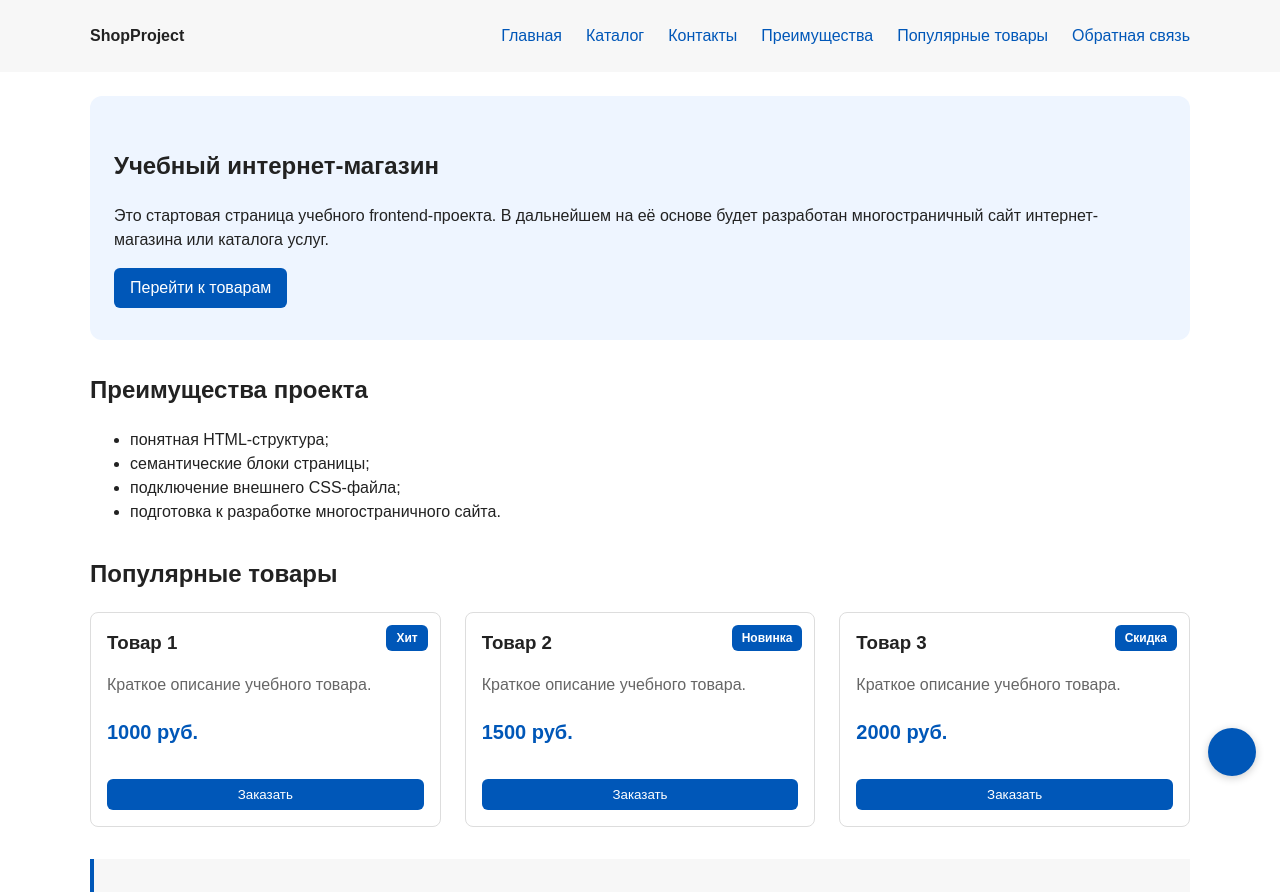
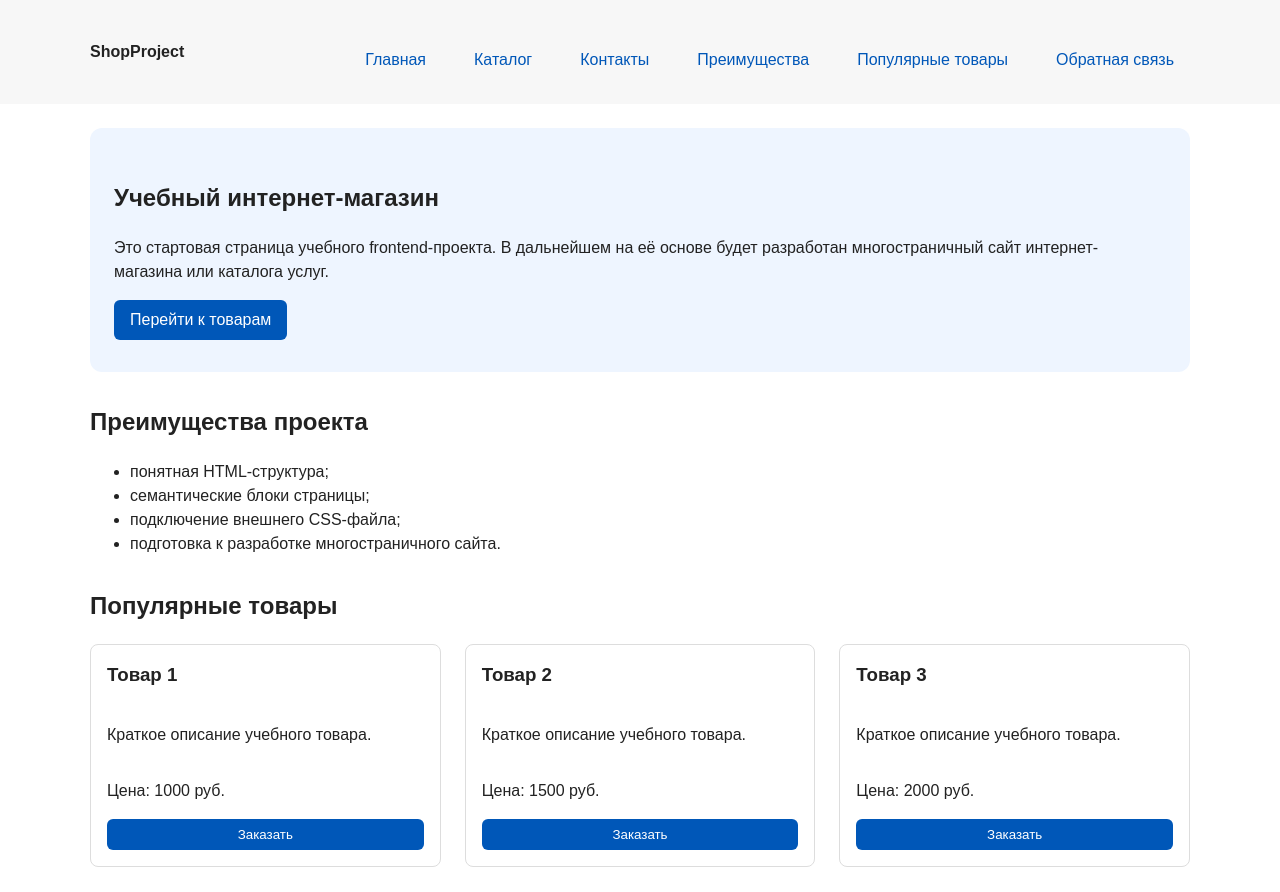
Before and after one commit to enjo1si/FBR, a plain HTML site: page index.html in a window 1280 px wide. Shown: the top 892 px of the page. Drawn offline with Linux system fonts and the light colour scheme.

Commit message:
feat: add flex navigation and grid catalog layout

```diff
--- a/css/style.css
+++ b/css/style.css
@@ -1,4 +1,3 @@
-
 :root {
     /* Основные цвета проекта */
     --color-bg: #ffffff;
@@ -59,6 +58,16 @@
     background-color: var(--color-surface);
 }
 
+/* Плавная прокрутка и якоря (из ПР5) */
+html {
+    scroll-behavior: smooth;
+}
+
+:target {
+    outline: 2px dashed var(--color-primary);
+    outline-offset: 4px;
+}
+
 /* ===============================
    3. Общие элементы интерфейса
    =============================== */
@@ -109,6 +118,8 @@
     display: flex;
     align-items: center;
     justify-content: space-between;
+    flex-wrap: wrap;
+    gap: var(--space-md);
 }
 
 .site-logo {
@@ -118,35 +129,28 @@
 }
 
 /* Шапка на Flexbox */
-.site-header {
-    max-width: var(--container-width);
-    margin: 0 auto;
-    display: flex;
-    align-items: center;
-    justify-content: space-between;
-    flex-wrap: wrap;
-    gap: var(--space-md);
-}
-
 .site-nav__list {
     display: flex;
-    gap: var(--space-lg);
+    flex-wrap: wrap;
+    justify-content: center;
+    align-items: center;
+    gap: var(--space-md);
     padding: 0;
-    margin: 0;
+    margin: var(--space-md) 0 0;
     list-style: none;
 }
 
-.site-nav__list li {
-    margin-bottom: 0;
-}
-
 .site-nav__list a {
+    display: inline-block;
+    padding: var(--space-sm) var(--space-md);
     color: var(--color-primary);
     text-decoration: none;
+    border-radius: var(--radius-sm);
 }
 
 .site-nav__list a:hover {
-    text-decoration: underline;
+    color: var(--color-white);
+    background-color: var(--color-primary);
 }
 
 .hero {
@@ -166,20 +170,38 @@
     margin-top: 0;
 }
 
+/* Внутренняя Flex-структура карточки (ПР6) */
 .product-card {
-    margin-bottom: var(--space-md);
+    display: flex;
+    flex-direction: column;
+    margin-bottom: 0;
     padding: var(--space-md);
     border: 1px solid var(--color-border);
     border-radius: var(--radius-md);
     background-color: var(--color-bg);
+    transition: transform 0.2s, box-shadow 0.2s;
 }
 
 .product-card:hover {
     border-color: var(--color-primary);
+    transform: translateY(-4px);
+    box-shadow: 0 4px 12px rgba(0, 0, 0, 0.1);
 }
 
 .product-card h3 {
     margin-top: 0;
+}
+
+.product-card .button {
+    margin-top: auto;
+    align-self: flex-start;
+}
+
+.product-card__button {
+    width: 100%;
+    margin-top: var(--space-md);
+    cursor: pointer;
+    border: none;
 }
 
 .aside-info {
@@ -190,8 +212,68 @@
     background-color: var(--color-surface);
 }
 
+/* Сетка карточек на CSS Grid (ПР6) */
+.products-grid {
+    display: grid;
+    grid-template-columns: repeat(3, 1fr);
+    gap: var(--space-lg);
+}
+
 /* ===============================
-   5. Форма и модальное окно
+   5. Каталог и Фильтры (ПР6)
+   =============================== */
+.catalog-layout {
+    max-width: var(--container-width);
+    margin: 0 auto var(--space-xl);
+    display: grid;
+    grid-template-columns: 260px 1fr;
+    grid-template-areas: "filters products";
+    gap: var(--space-lg);
+}
+
+.catalog-filters {
+    grid-area: filters;
+    padding: var(--space-md);
+    border: 1px solid var(--color-border);
+    border-radius: var(--radius-md);
+    background-color: var(--color-surface);
+}
+
+.catalog-products {
+    grid-area: products;
+}
+
+.filters-form {
+    display: grid;
+    gap: var(--space-md);
+}
+
+.filters-form fieldset {
+    margin: 0;
+    padding: var(--space-md);
+    border: 1px solid var(--color-border);
+    border-radius: var(--radius-sm);
+}
+
+.filters-form legend {
+    font-weight: 700;
+}
+
+.filters-form label {
+    display: block;
+    margin-bottom: var(--space-sm);
+}
+
+.filters-form input[type="number"] {
+    width: 100%;
+    padding: 8px 10px;
+    border: 1px solid var(--color-border);
+    border-radius: var(--radius-sm);
+    font: inherit;
+}
+
+/* ===============================
+   6. Форма и модальное окно (ПР3-ПР4)
    =============================== */
 .order-dialog {
     width: min(100% - 32px, 560px);
@@ -265,131 +347,19 @@
     background-color: var(--color-success-bg);
 }
 
-.product-card__button {
-    margin-top: var(--space-md);
-    cursor: pointer;
-    border: none;
-}
-/* Сетка карточек на CSS Grid */
-.products-grid {
-    display: grid;
-    grid-template-columns: repeat(auto-fit, minmax(250px, 1fr));
-    gap: var(--space-lg);
+/* Хлебные крошки (ПР5) */
+.breadcrumbs {
     max-width: var(--container-width);
-    margin: 0 auto var(--space-xl);
-}
-
-.product-card {
-    margin-bottom: 0; /* убираем старый отступ, теперь gap в grid */
-}
-
-/* БЭМ: Блок product-card */
-.product-card {
-    position: relative; /* для ПУНКТА 13! */
-    padding: var(--space-md);
-    border: 1px solid var(--color-border);
-    border-radius: var(--radius-md);
-    background-color: var(--color-bg);
-    transition: transform 0.2s, box-shadow 0.2s;
-}
-
-.product-card:hover {
-    transform: translateY(-4px);
-    box-shadow: 0 4px 12px rgba(0, 0, 0, 0.1);
-    border-color: var(--color-primary);
-}
-
-/* БЭМ: Элемент __badge */
-.product-card__badge {
-    position: absolute; /* для ПУНКТА 13! */
-    top: 12px;
-    right: 12px;
-    padding: 4px 10px;
-    background-color: var(--color-primary);
-    color: var(--color-white);
-    font-size: 12px;
-    font-weight: bold;
-    border-radius: var(--radius-sm);
-}
-
-/* БЭМ: Элемент __title */
-.product-card__title {
-    margin-top: 0;
-    margin-bottom: var(--space-sm);
-    color: var(--color-text);
-}
-
-/* БЭМ: Элемент __description */
-.product-card__description {
+    margin: 0 auto var(--space-md);
+    font-size: 14px;
     color: var(--color-muted);
-    margin-bottom: var(--space-sm);
-}
-
-/* БЭМ: Элемент __price */
-.product-card__price {
-    font-size: 20px;
-    font-weight: bold;
-    color: var(--color-primary);
-    margin-bottom: var(--space-md);
-}
-
-/* БЭМ: Элемент __button */
-.product-card__button {
-    width: 100%;
-    cursor: pointer;
-    border: none;
-}
-
-/* Позиционирование: fixed — кнопка всегда видна в правом нижнем углу */
-.scroll-top-button {
-    position: fixed;
-    bottom: 24px;
-    right: 24px;
-    width: 48px;
-    height: 48px;
-    border: none;
-    border-radius: 50%;
-    background-color: var(--color-primary);
-    color: var(--color-white);
-    font-size: 20px;
-    cursor: pointer;
-    box-shadow: 0 2px 8px rgba(0, 0, 0, 0.2);
-    z-index: 100;
-}
-
-.scroll-top-button:hover {
-    background-color: var(--color-primary-dark);
-}
-
-.scroll-top-button:focus-visible {
-    outline: 2px solid var(--color-primary);
-    outline-offset: 3px;
-}
-
-/* Хлебные крошки */
-.breadcrumbs {
-    max-width: var(--container-width, 1100px);
-    margin: 0 auto var(--space-md, 16px);
-    font-size: 14px;
-    color: var(--color-muted, #666);
 }
 
 .breadcrumbs a {
-    color: var(--color-primary, #0057b8);
+    color: var(--color-primary);
 }
 
 .breadcrumbs span::before {
     content: " / ";
-    color: var(--color-muted, #666);
+    color: var(--color-muted);
 }
-
-/* Плавная прокрутка к якорям */
-html {
-    scroll-behavior: smooth;
-}
-
-/* Подсветка элемента, к которому перешли по якорю */
-:target {
-    outline: 2px dashed var(--color-primary, #0057b8);
-    outline-offset: 4px;
-}
--- a/index.html
+++ b/index.html
@@ -47,27 +47,33 @@
 
     <section class="section" id="popular">
         <h2>Популярные товары</h2>
+
         <div class="products-grid">
             <article class="product-card">
-                <div class="product-card__badge">Хит</div>
-                <h3 class="product-card__title">Товар 1</h3>
-                <p class="product-card__description">Краткое описание учебного товара.</p>
-                <p class="product-card__price">1000 руб.</p>
-                <button class="button product-card__button" type="button" data-product="Товар 1">Заказать</button>
+                <h3>Товар 1</h3>
+                <p>Краткое описание учебного товара.</p>
+                <p>Цена: 1000 руб.</p>
+                <button class="button product-card__button" type="button" data-product="Товар 1">
+                    Заказать
+                </button>
             </article>
+
             <article class="product-card">
-                <div class="product-card__badge">Новинка</div>
-                <h3 class="product-card__title">Товар 2</h3>
-                <p class="product-card__description">Краткое описание учебного товара.</p>
-                <p class="product-card__price">1500 руб.</p>
-                <button class="button product-card__button" type="button" data-product="Товар 2">Заказать</button>
+                <h3>Товар 2</h3>
+                <p>Краткое описание учебного товара.</p>
+                <p>Цена: 1500 руб.</p>
+                <button class="button product-card__button" type="button" data-product="Товар 2">
+                    Заказать
+                </button>
             </article>
+
             <article class="product-card">
-                <div class="product-card__badge">Скидка</div>
-                <h3 class="product-card__title">Товар 3</h3>
-                <p class="product-card__description">Краткое описание учебного товара.</p>
-                <p class="product-card__price">2000 руб.</p>
-                <button class="button product-card__button" type="button" data-product="Товар 3">Заказать</button>
+                <h3>Товар 3</h3>
+                <p>Краткое описание учебного товара.</p>
+                <p>Цена: 2000 руб.</p>
+                <button class="button product-card__button" type="button" data-product="Товар 3">
+                    Заказать
+                </button>
             </article>
         </div>
     </section>
```
Also changed, not shown: catalog.html (+30 -8 lines).
